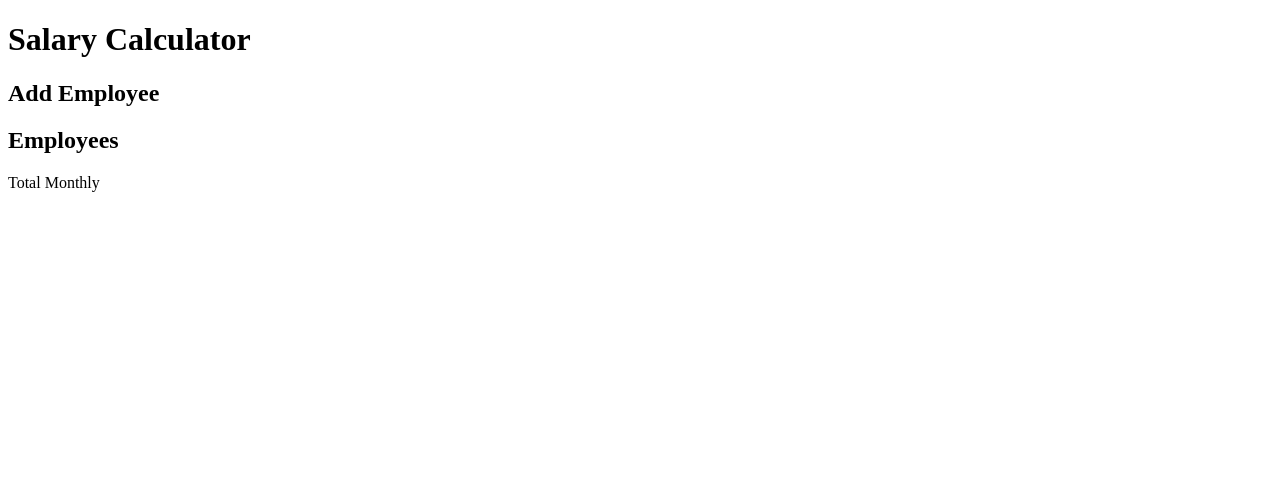
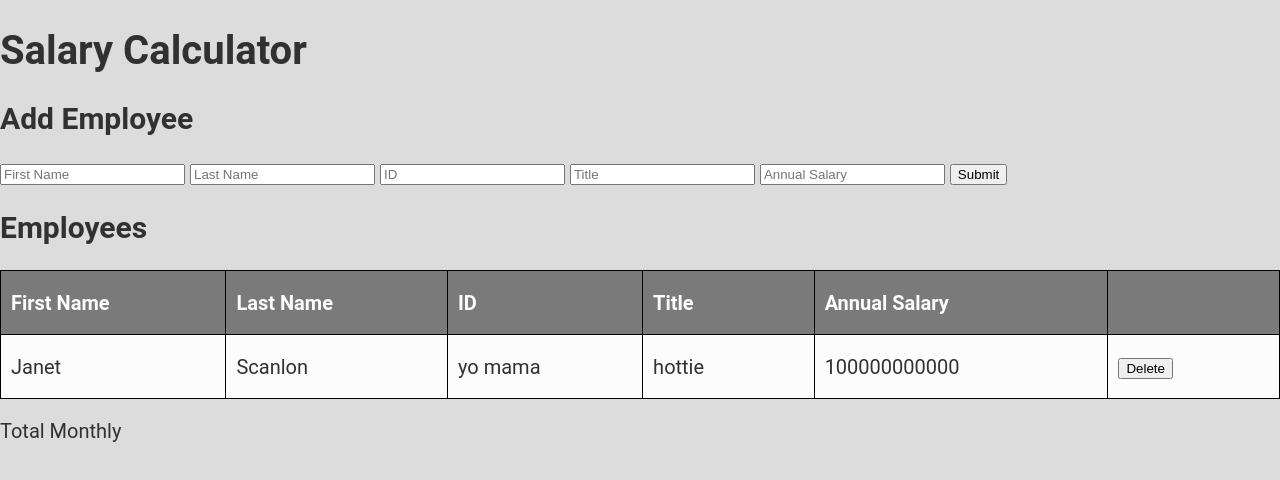
Before and after one commit to janetscanlon/weekend-salary-calculator, a website: page index.html in a window 1280 px wide. Drawn offline with Linux system fonts and the light colour scheme.

Commit message:
submit button function working

```diff
--- a/index.html
+++ b/index.html
@@ -2,7 +2,9 @@
 <html lang="en">
 <head>
   <meta charset="UTF-8">
-  <link rel="stylesheet" href="style.css">
+  <link rel="stylesheet" href="styles.css">
+  <script defer src="javascript.js"></script>
+  <!-- defer to read javascript last! -->
   <title>Salary Calculator</title>
 </head>
 <body>
@@ -10,8 +12,72 @@
     <h1>Salary Calculator</h1>
   </header>
   <main>
-    <h2>Add Employee</h2>
-    <h2>Employees</h2>
+    <section>
+      <h2>Add Employee</h2>
+      <!-- this is where the form goes! -->
+      <form>
+        <input idata-testid="firstNameInput"
+          placeholder="First Name"
+          type="text">
+        <input data-testid="lastNameInput"
+          placeholder="Last Name"
+          type="text">
+          <input data-testid="idInput"
+          placeholder="ID"
+          type="text">
+          <input data-testid="titleInput"
+          placeholder="Title"
+          type="text">
+          <input data-testid="annualSalaryInput"
+          placeholder="Annual Salary"
+          type="text">
+          <button onclick="submitClicked(event)"data-testid="submitButton">Submit</button>
+
+      </form>
+    </section>
+
+    <section>
+     <h2>Employees</h2>
+
+      <!-- this is where the table goes! -->
+      <table>
+        <thead>
+          <tr>
+            <th>First Name</th>
+            <th>Last Name</th>
+            <th>ID</th>
+            <th>Title</th>
+            <th>Annual Salary</th>
+            <th></th>
+          </tr>
+        </thead>
+        <tbody id="tableBody">
+          <tr>
+            <!-- hard coded data just so I can see what the table is supposed to look like  -->
+            <td>Janet</td>
+            <td>Scanlon</td>
+            <td>yo mama</td>
+            <td>hottie</td>
+            <td>100000000000</td>
+            <td><button data-testid="deleteButton"> Delete
+            </button></td>
+
+          <!-- </tr>
+          <tr>
+            <td>You definitely got this!</td>
+            <td>Elmo</td>
+            <td>Elmo</td>
+          </tr>
+          <tr>
+            <td>Don't forget to delete these three hardcoded table rows!</td>
+            <td>Abby Cadabby</td>
+          </tr> -->
+        </tbody>
+      </table>
+
+
+    </section>
+
   </main>
   <footer>
     <p>Total Monthly</p>
--- /dev/null
+++ b/javascript.js
@@ -0,0 +1,7 @@
+console.log('JS is working!');
+
+function submitClicked(event){
+    event.preventDefault();
+
+    console.log('you pushed the button');
+}
--- /dev/null
+++ b/styles.css
@@ -0,0 +1,39 @@
+/* GLOBAL TYPOGRAPHY */
+body {
+    background-color: #dcdcdc;
+    font-family: 'Roboto', sans-serif;
+    color: #313131;
+    font-size: 1.25em;
+  }
+/* FLEXBOX LAYOUT */
+html, body {
+    min-height: 100vh;
+    margin: auto;
+}
+
+
+/* TABLE */
+
+table {
+    width: 100%;
+    text-align: left;
+  }
+  table, th, td {
+    border: 1px solid black;
+    border-collapse: collapse;
+    height: 2.15em;
+  }
+  th, td {
+    padding: .5em;
+    min-width: 3.5em;
+  }
+  thead {
+    background: #7a7a7a;
+    color: #fcfcfc;
+  }
+  tbody tr:nth-child(odd){
+    background: #fcfcfc;
+  }
+  tbody tr:nth-child(even){
+    background: #dcdcdc;
+  }
```
